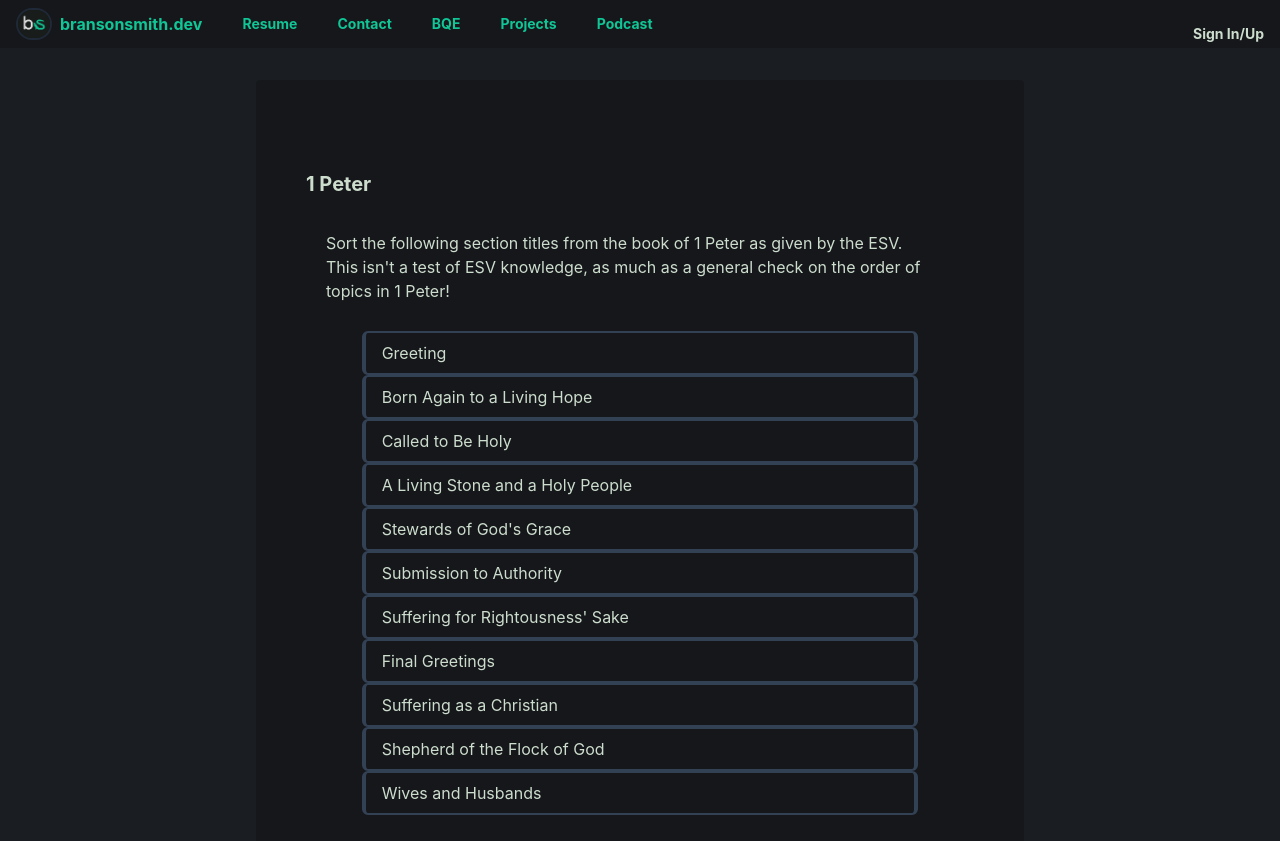
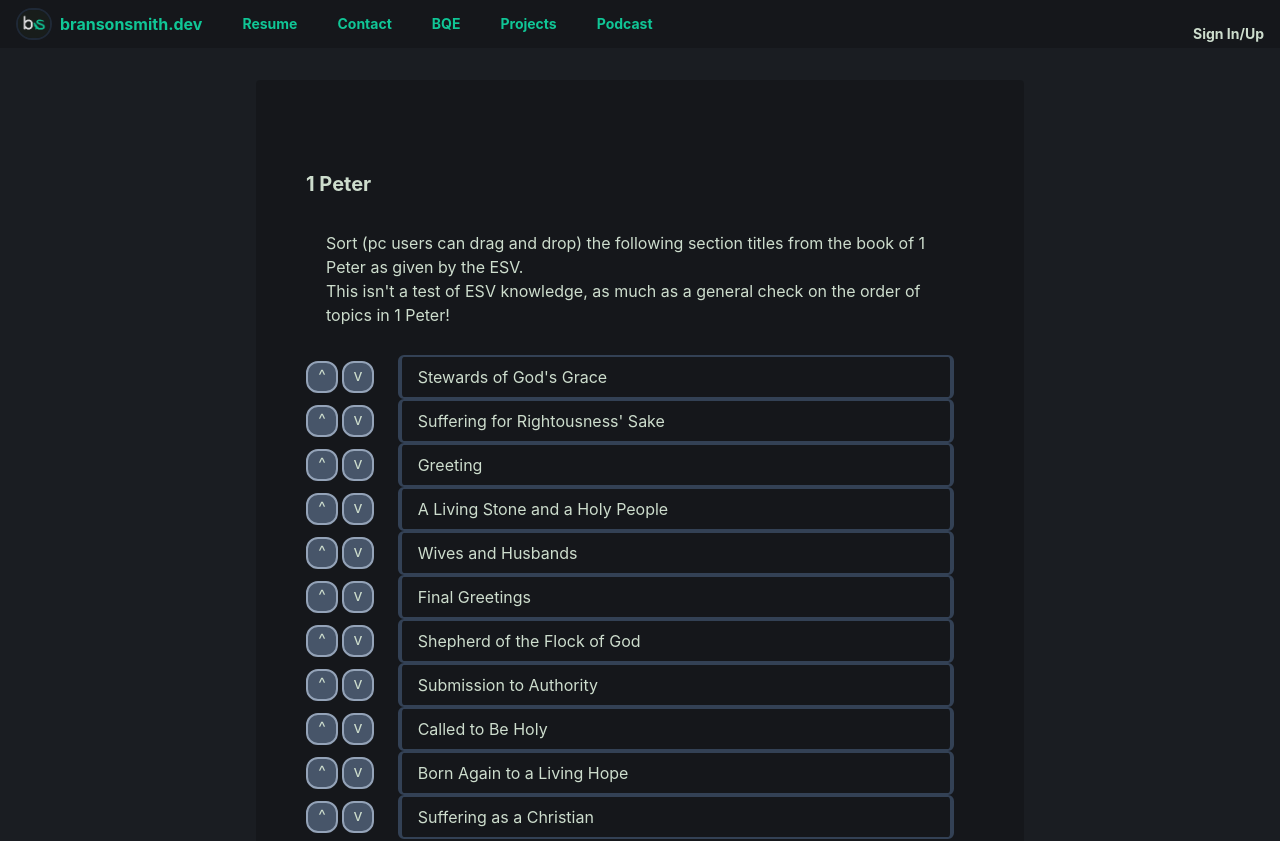
Before and after one commit to bransonsmith/bransonsmith-ui, a React (Vite) app: page /peter in a window 1280 px wide. Shown: the top 841 px of the page. Built offline with nearby package versions, Linux system fonts and the light colour scheme.

Commit message:
Add up/down buttons

```diff
--- a/src/BQE/Pages/FirstPeterPericopePage.jsx
+++ b/src/BQE/Pages/FirstPeterPericopePage.jsx
@@ -75,9 +75,25 @@ export default function FirstPeterPericopePage() {
         return `${correct} of ${wordBank.length} | ${(correct/wordBank.length*100).toFixed(2)}%`
     }
 
+    function moveUp(index) {
+        if (index > 0) {
+            const newWordBank = [...wordBank];
+            [newWordBank[index], newWordBank[index - 1]] = [newWordBank[index - 1], newWordBank[index]];
+            setWordBank(newWordBank);
+        }
+    }
+
+    function moveDown(index) {
+        if (index < wordBank.length - 1) {
+            const newWordBank = [...wordBank];
+            [newWordBank[index], newWordBank[index + 1]] = [newWordBank[index + 1], newWordBank[index]];
+            setWordBank(newWordBank);
+        }
+    }
+
     return <div className="flex flex-col w-full">
         <h2>1 Peter </h2>
-        <p>Sort the following section titles from the book of 1 Peter as given by the ESV.
+        <p>Sort (pc users can drag and drop) the following section titles from the book of 1 Peter as given by the ESV.
             <br/>This isn't a test of ESV knowledge, as much as a general check on the order of topics in 1 Peter!
         </p>
 
@@ -116,6 +132,10 @@ export default function FirstPeterPericopePage() {
             {wordBank &&
                 <div className="flex flex-col w-full my-4">
                     {wordBank.map((item, index) => (
+                        <div className="flex flex-row w-full">
+
+                            <div className="cursor-pointer border-2 border-slate-400 rounded-xl bg-slate-600 w-8 h-8 mr-1 my-auto text-center" onClick={() => moveUp(index)}>^</div>
+                            <div className="cursor-pointer border-2 border-slate-400 rounded-xl bg-slate-600 w-8 h-8 mr-1 my-auto text-center" onClick={() => moveDown(index)}>v</div>
                                 <div
                                     key={index}
                                     draggable
@@ -127,6 +147,7 @@ export default function FirstPeterPericopePage() {
                                 >
                                     {item.Title}
                                 </div>
+                        </div>
                     ))}
                 </div>
             }
```
Lines whose indentation alone changed are shown as unchanged.
